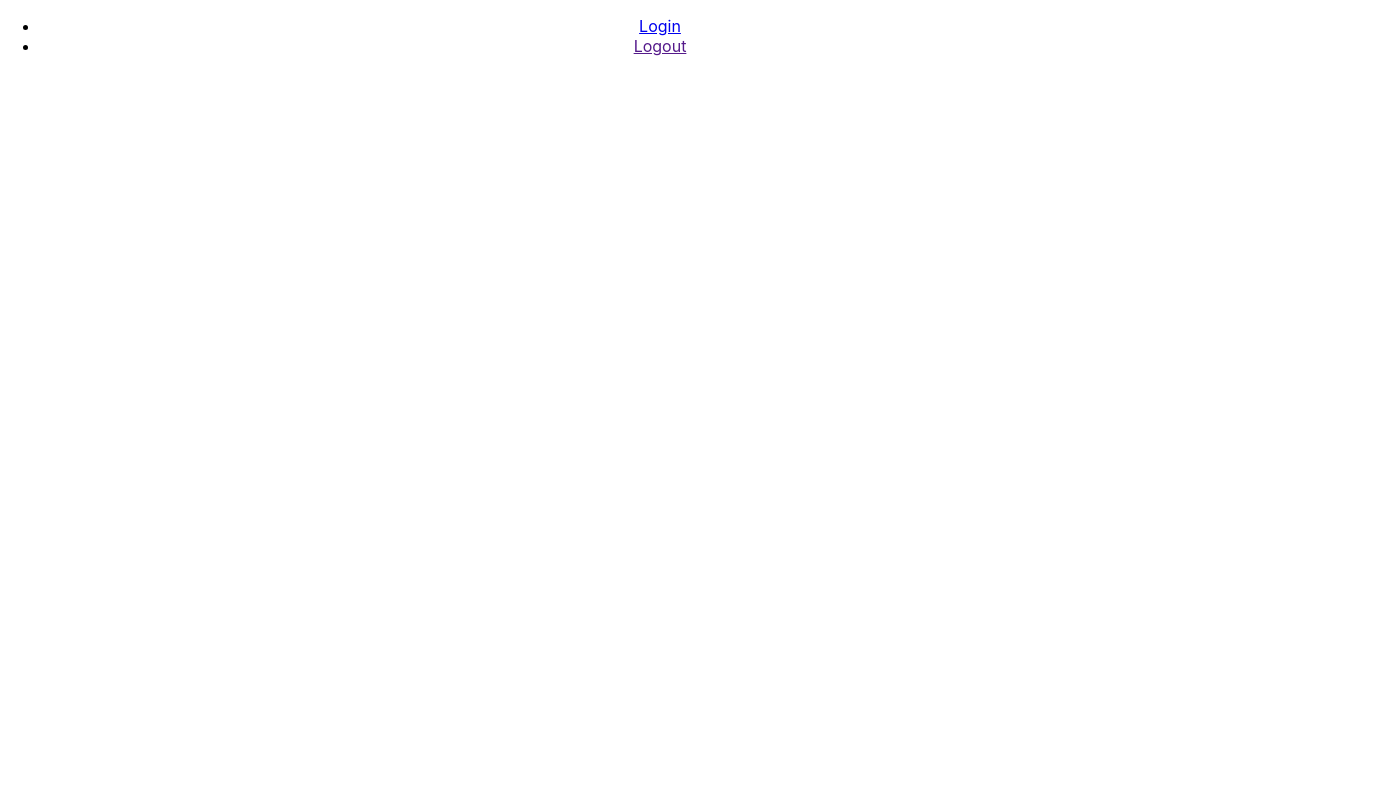
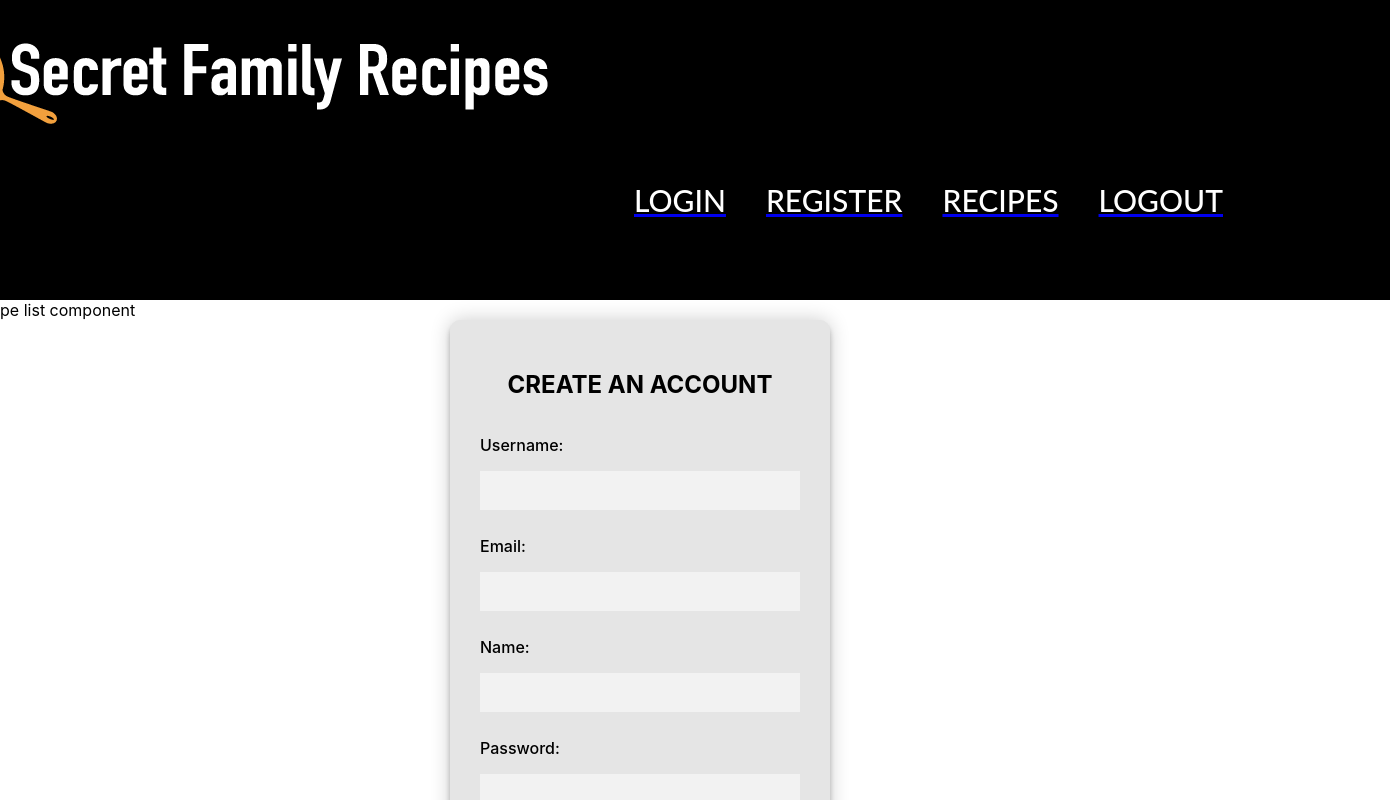
Before and after one commit to BW-Secret-Family-Recipes-Cookbook0/front-end, a React (Create React App) app in the folder secret-family-recipes-cookbook/: page /register in a window 1280 px wide. Shown: the top 800 px of the page, 1390 px wide, since content can reach past the window. Built offline with nearby package versions, Linux system fonts and the light colour scheme; no server answers.

Commit message:
header and styled login

```diff
--- a/secret-family-recipes-cookbook/src/App.css
+++ /dev/null
@@ -1,38 +0,0 @@
-.App {
-  text-align: center;
-}
-
-.App-logo {
-  height: 40vmin;
-  pointer-events: none;
-}
-
-@media (prefers-reduced-motion: no-preference) {
-  .App-logo {
-    animation: App-logo-spin infinite 20s linear;
-  }
-}
-
-.App-header {
-  background-color: #282c34;
-  min-height: 100vh;
-  display: flex;
-  flex-direction: column;
-  align-items: center;
-  justify-content: center;
-  font-size: calc(10px + 2vmin);
-  color: white;
-}
-
-.App-link {
-  color: #61dafb;
-}
-
-@keyframes App-logo-spin {
-  from {
-    transform: rotate(0deg);
-  }
-  to {
-    transform: rotate(360deg);
-  }
-}
--- a/secret-family-recipes-cookbook/src/App.js
+++ b/secret-family-recipes-cookbook/src/App.js
@@ -1,27 +1,23 @@
-import './App.css';
+
 import {BrowserRouter as Router, Route, Link, Switch } from "react-router-dom"
 import Login from './components/login'
-import axios from 'axios'
+import RegistrationForm from './components/registrationForm'
+import RecipeList from './components/RecipeList'
+import Header from './components/Header'
 
 function App() {
 
-  const logout = () => {
 
-  }
 
   return (
   <Router>
     <div className="App">
-      <ul>
-        <li>
-          <Link to='/login'>Login</Link>
-        </li>
-        <li>
-          <Link onClick={logout}>Logout</Link>
-        </li>
-      </ul>
+    <Header/>
+
+      <RecipeList/>
       <Switch>
         <Route path="/login" component={Login} />
+        <Route path="/register" component={RegistrationForm} />
       </Switch>
     </div>
   </Router>
--- /dev/null
+++ b/secret-family-recipes-cookbook/src/components/Header.jsx
@@ -0,0 +1,41 @@
+import React from 'react'
+import {Link } from "react-router-dom"
+import './app.css'
+
+
+const header = () => {
+    const logout = () => {
+
+    }
+    return (
+    <header>
+        <div className='navigation'>
+            <div className="logo">
+                <img src="./logowhite.png"/>
+            </div>
+
+            <div className="nav">
+                <ul>
+                <li>
+                  <Link to='/login'><p className="headerLink">LOGIN</p></Link>
+                </li>
+                <li>
+                  <Link to='/register'><p className="headerLink">REGISTER</p></Link>
+                </li>
+                <li>
+                  <Link to='/recipes'><p className="headerLink">RECIPES</p></Link>
+                </li>
+                <li>
+                  <Link to='/' onClick={logout}><p className="headerLink">LOGOUT</p></Link>
+                </li>
+                </ul>
+            </div>
+
+
+        </div>
+    </header>
+
+    )
+}
+
+export default header
--- /dev/null
+++ b/secret-family-recipes-cookbook/src/components/RecipeList.jsx
@@ -0,0 +1,11 @@
+import React from 'react'
+
+const RecipeList = () => {
+    return (
+        <div>
+            This is the recipe list component
+        </div>
+    )
+}
+
+export default RecipeList
--- a/secret-family-recipes-cookbook/src/components/registration.css
+++ b/secret-family-recipes-cookbook/src/components/app.css
@@ -1,9 +1,61 @@
 body {
-  background: black;
   display: flex;
-  min-height: 100vh;
   justify-content: center;
   align-items: center;
+}
+Header {
+  width: 1500px;
+  height: 300px;
+  display: flex;
+  flex-direction: row;
+  justify-content: space-between;
+  align-items: center;
+  background: black;
+  margin: 0 auto;
+}
+.navigation {
+  width: 1500px;
+  height: 300px;
+  display: flex;
+}
+.logo {
+  width: 700px;
+}
+img {
+  margin-top: 30px;
+  margin-left: 20px;
+}
+
+.nav {
+  width: 800px;
+}
+
+.navigation ul {
+  margin-top: 100px;
+  list-style: none;
+  text-decoration: none;
+  display: flex;
+  flex-direction: row;
+  justify-content: left;
+  margin-right: 1em;
+  margin-left: 0.5em;
+  padding: 2em 1em;
+}
+
+.navigation li {
+  display: flex;
+  align-items: flex-end;
+  font-family: 'Lato', sans-serif;
+  margin: 20px;
+  font-size: 30px;
+}
+Link p {
+  text-decoration: none;
+}
+
+.headerLink {
+  color: white;
+  text-decoration: none;
 }
 
 .form-container {
@@ -20,6 +72,12 @@ body {
   flex-direction: column;
   justify-content: space-evenly;
   padding: 20px;
+}
+
+.form p {
+  color: black;
+  font-weight: 500;
+  text-align: left;
 }
 
 /*.success-message {
@@ -50,7 +108,7 @@ button {
   color: black;
   cursor: pointer;
   padding: 10px;
-  margin-top: 15px;
+  margin-top: 20px;
   width: 100px;
   margin: auto;
 }
--- a/secret-family-recipes-cookbook/src/components/login.js
+++ b/secret-family-recipes-cookbook/src/components/login.js
@@ -1,4 +1,6 @@
 import React from 'react';
+import axios from 'axios'
+import './app.css';
 
 class Login extends React.Component {
   state = {
@@ -19,25 +21,39 @@ class Login extends React.Component {
 
   login = e => {
     e.preventDefault();
+    axios.post('https://bw-secret-family-recipes0.herokuapp.com/api/recipes/recipelist',this.state.credentials)
+    .then((res)=>{
+      console.log(res);
+    })
+    .catch((err)=>{
+      console.log(err)
+    })
   };
 
   render() {
     return (
-      <div>
-        <form onSubmit={this.login}>
+      <div className='form-container'>
+        <form className='registration-form' onSubmit={this.login}>
+        <h2>LOGIN</h2>
+        <label>
+          <p className="form">Username:</p>
           <input
             type="text"
             name="username"
             value={this.state.credentials.username}
-            onChange={this.handleChange}
-          />
+            onChange={this.handleChange}/>
+          </label>
+          <label>
+          <p className="form">Password:</p>
           <input
             type="password"
             name="password"
             value={this.state.credentials.password}
-            onChange={this.handleChange}
-          />
-          <button>Log in</button>
+            onChange={this.handleChange}/>
+          </label>
+
+
+          <button>LOGIN</button>
         </form>
       </div>
     );
--- a/secret-family-recipes-cookbook/src/components/registrationForm.jsx
+++ b/secret-family-recipes-cookbook/src/components/registrationForm.jsx
@@ -1,9 +1,6 @@
-import React, { useState, useEffect } from 'react'
-import './registration.css'
-
-
-
-
+import React, { useState, useEffect } from 'react';
+import './app.css';
+import axios from 'axios';
 
 export default function Registration(){
     const [values, setValues] = useState({
@@ -13,6 +10,17 @@ export default function Registration(){
         password:"",
         confirmPassword:"",
     });
+
+    useEffect(()=>{
+        axios.get('https://bw-secret-family-recipes0.herokuapp.com/api/recipes/recipelist')
+        .then((res)=>{
+            console.log(res);
+        })
+        .catch((err)=>{
+            console.log(err)
+
+        })
+    },[])
 
     // I don't know how to make this part better, so I won't repeat the code.
     const handleUsernameInputChange=(event)=>{
@@ -34,6 +42,18 @@ export default function Registration(){
         setValues({...values, confirmPassword: event.target.value})
     }
 
+    const handleSubmit=(event)=>{
+        event.preventDefault();
+        axios.post('https://bw-secret-family-recipes0.herokuapp.com/api/recipes/recipelis',values)
+        .then((res)=>{
+            console.log(res);
+        })
+        .catch((err)=>{
+            console.log(err)
+        })
+
+    }
+
     return (
         //creating the form
         //the input fields work but I need to make the register button to work
@@ -41,7 +61,7 @@ export default function Registration(){
             <form className='registration-form'>
                 <h2>CREATE AN ACCOUNT</h2>
                 <label>
-                    <p>Username:</p>
+                    <p className="form">Username:</p>
                     <input
                     onChange={handleUsernameInputChange}
                     value={values.username}
@@ -49,7 +69,7 @@ export default function Registration(){
                     name="username" />
                 </label>
                 <label>
-                <p>Email:</p>
+                <p className="form">Email:</p>
                 <input
                 onChange={handleEmailInputChange}
                 value={values.email}
@@ -57,7 +77,7 @@ export default function Registration(){
                 name='email'/>
                 </label>
                 <label>
-                    <p>Name:</p>
+                    <p className="form">Name:</p>
                     <input
                     onChange={handleNameInputChange}
                     value={values.name}
@@ -65,7 +85,7 @@ export default function Registration(){
                     name="name"/>
                 </label>
                 <label>
-                <p>Password:</p>
+                <p className="form">Password:</p>
                 <input
                 onChange={handlePasswordInputChange}
                 value={values.password}
@@ -73,14 +93,14 @@ export default function Registration(){
                 name="password"/>
                 </label>
                 <label>
-                    <p>Confirm Password:</p>
+                    <p className="form">Confirm Password:</p>
                     <input
                     onChange={handleConfirmPasswordInputChange}
                     value={values.confirmPassword}
                     className="input-field"
                     name="confirmPassword"/>
                 </label>
-                <button>
+                <button onSubmit={handleSubmit}>
                     REGISTER
                 </button>
             </form>
```
Also changed, not shown: secret-family-recipes-cookbook/public/logowhite.png (added).
